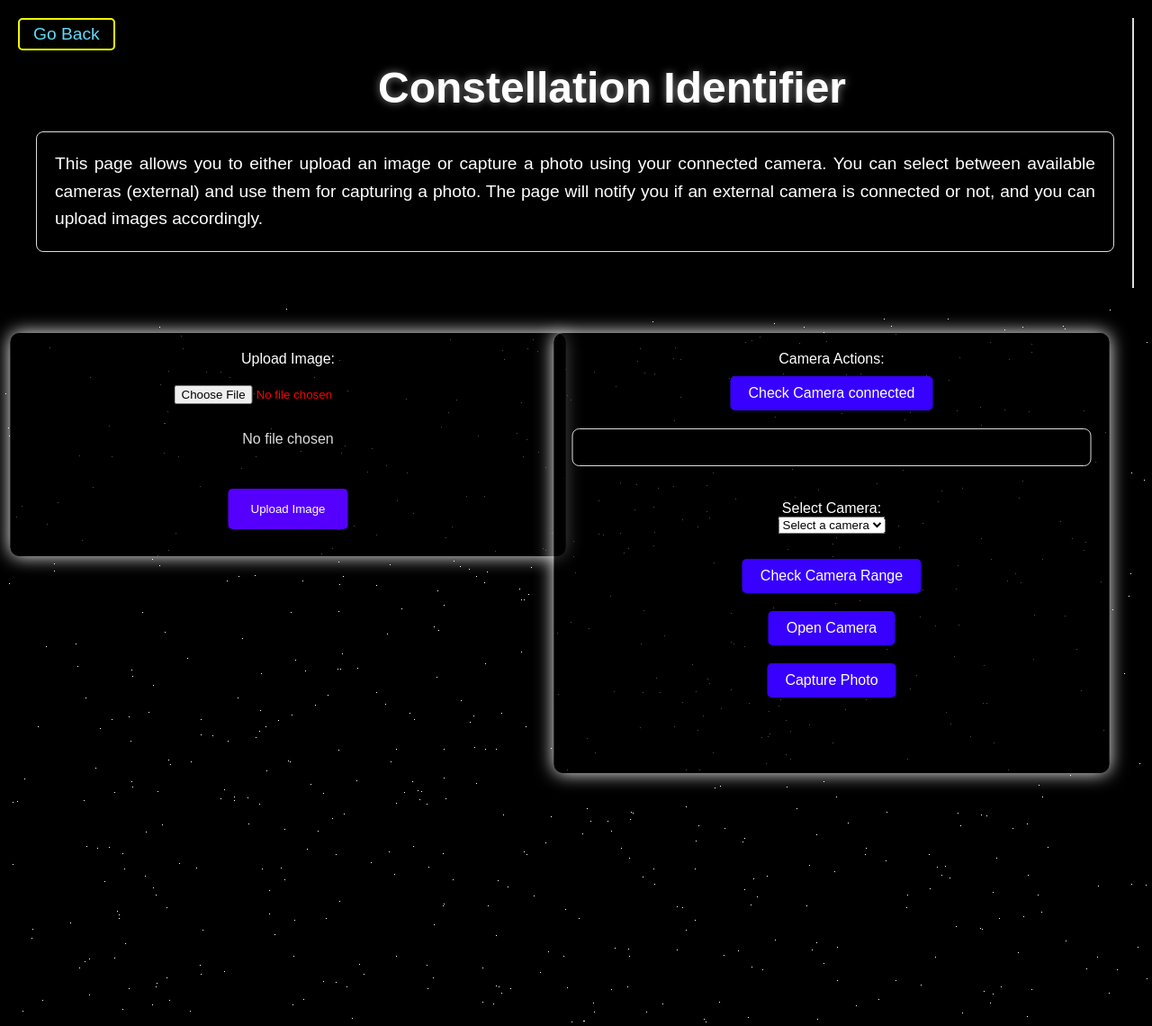
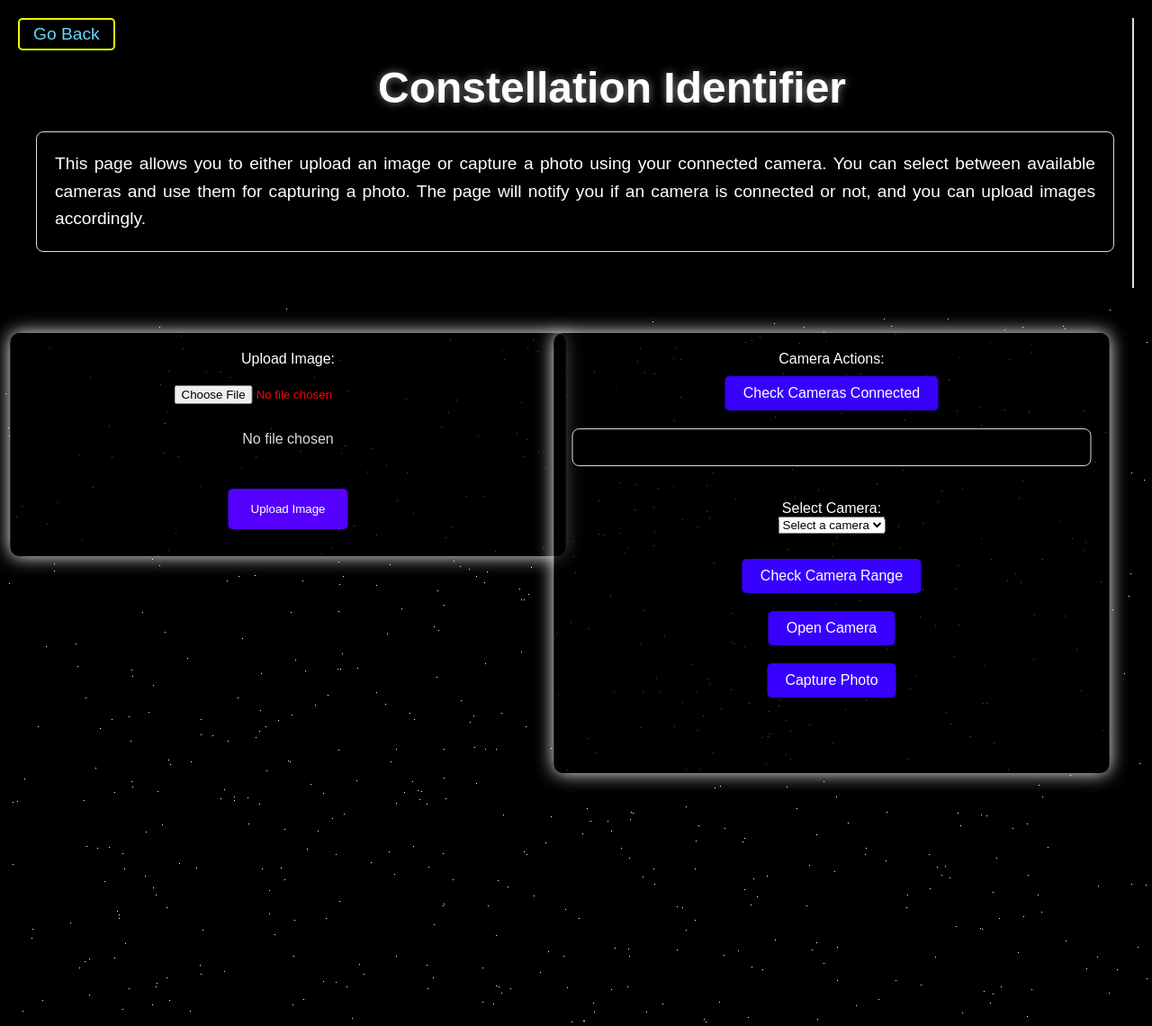
Before and after one commit to Stephendsouzaa/Starlight-Tracker-uplaod-capture, a Flask app: page / in a window 1280 px wide. Shown: the whole page at 90% size. Run offline with Flask 3, Linux system fonts and the light colour scheme.

Commit message:
Update index.html

```diff
--- a/templates/index.html
+++ b/templates/index.html
@@ -12,7 +12,7 @@
     <div class="content">
         <div class="left">
             <h1>Constellation Identifier</h1><br><br>
-            <p>This page allows you to either upload an image or capture a photo using your connected camera. You can select between available cameras (external) and use them for capturing a photo. The page will notify you if an external camera is connected or not, and you can upload images accordingly.</p>
+            <p>This page allows you to either upload an image or capture a photo using your connected camera. You can select between available cameras and use them for capturing a photo. The page will notify you if an camera is connected or not, and you can upload images accordingly.</p>
 
             <div class="form-container">
                 <div class="upload-form">
@@ -31,7 +31,7 @@
                         <label for="camera">Camera Actions:</label><br>
 
                         <!-- Button to check external camera connection -->
-                        <button type="button" onclick="checkExternalCamera()">Check Camera connected</button><br>
+                        <button type="button" onclick="checkExternalCamera()">Check Cameras Connected</button><br>
 
                         <!-- Message to display if external camera is connected -->
                         <p id="camera-status"></p><br>
@@ -53,16 +53,12 @@
                         <input type="hidden" name="image" id="image-data" value="">
                     </form>
                 </div>
-            </div>
-
-        </div>
-    </div>
 
                 <script>
                     let videoStream;
                     let isCameraOpen = false;
                     let selectedDeviceId = '';
-        const requiredResolution = { width: 1280, height: 720 }; // Example threshold for resolution
+                    const requiredResolution = { width: 940, height: 580 }; // Example threshold for resolution
 
                     // Check for external cameras
                     async function checkExternalCamera() {
@@ -93,11 +89,11 @@
                             });
 
                             if (externalCameraFound) {
-                    animationText.textContent = "External camera(s) found. Please select one.";
+                                animationText.textContent = "Cameras found. Please select any one😊.";
                                 document.getElementById('check-range-btn').disabled = false; // Enable range check button
                                 document.getElementById('open-camera-btn').disabled = true; // Disable open camera button initially
                             } else {
-                    animationText.textContent = "No cameras detected. Please connect one.";
+                                animationText.textContent = "No camera detected. Please connect one.";
                                 document.getElementById('check-range-btn').disabled = true; // Disable range check button
                                 document.getElementById('open-camera-btn').disabled = true; // Disable open camera button
                             }
@@ -108,7 +104,7 @@
                     }
 
                     // Check the range (resolution) of the selected camera
-        function checkCameraRange() {
+                    async function checkCameraRange() {
                         if (!selectedDeviceId) {
                             alert("Please select a camera first.");
                             return;
@@ -119,8 +115,8 @@
                             video: { deviceId: selectedDeviceId }
                         };
 
-            navigator.mediaDevices.getUserMedia(constraints)
-                .then(stream => {
+                        try {
+                            const stream = await navigator.mediaDevices.getUserMedia(constraints);
                             video.srcObject = stream;
                             video.onloadedmetadata = () => {
                                 const { videoWidth, videoHeight } = video;
@@ -130,41 +126,40 @@
                                     alert("Camera meets the required resolution.");
                                     document.getElementById('open-camera-btn').disabled = false; // Enable open camera button
                                 } else {
-                            alert("Camera resolution is too low. Please select a higher resolution camera.");
-                            document.getElementById('open-camera-btn').disabled = true; // Disable open camera button
+                                    alert("Camera resolution is too low. Better to use a higher resolution camera. But still you can open cammera and capture😊.");
+                                    document.getElementById('open-camera-btn').disabled = false; // Allow to open camera anyway
+                                    document.getElementById('camera-status').textContent = "Low resolution detected. A better camera will provide better results.";
                                 }
 
                                 // Stop the stream after checking resolution
                                 stream.getTracks().forEach(track => track.stop());
                             };
-                })
-                .catch(error => {
+                        } catch (error) {
                             console.error("Error accessing camera: ", error);
                             alert("Could not access the camera. Please try again.");
-                });
+                        }
                     }
 
                     // Open the camera for live video feed
-        function openCamera() {
+                    async function openCamera() {
                         if (selectedDeviceId === '') {
-                alert("Please select a camera first.");
+                            alert("Please select a camera first😠.");
                             return;
                         }
 
                         const video = document.getElementById('camera');
                         video.style.display = 'block';
 
-            navigator.mediaDevices.getUserMedia({ video: { deviceId: selectedDeviceId } })
-                .then(stream => {
+                        try {
+                            const stream = await navigator.mediaDevices.getUserMedia({ video: { deviceId: selectedDeviceId } });
                             video.srcObject = stream;
                             videoStream = stream;
                             isCameraOpen = true;
                             document.getElementById('capture-btn').disabled = false; // Enable capture button
-                })
-                .catch(error => {
+                        } catch (error) {
                             console.error("Error accessing camera: ", error);
                             alert("Could not access the camera. Please try again or check permissions.");
-                });
+                        }
                     }
 
                     // Capture photo from the camera
@@ -206,6 +201,8 @@
             document.getElementById('file-name').textContent = fileName;
         });
                 </script>
+
+
 
 
     <!-- Three.js Cosmic Background Animation -->
```
Lines whose indentation alone changed are shown as unchanged.
